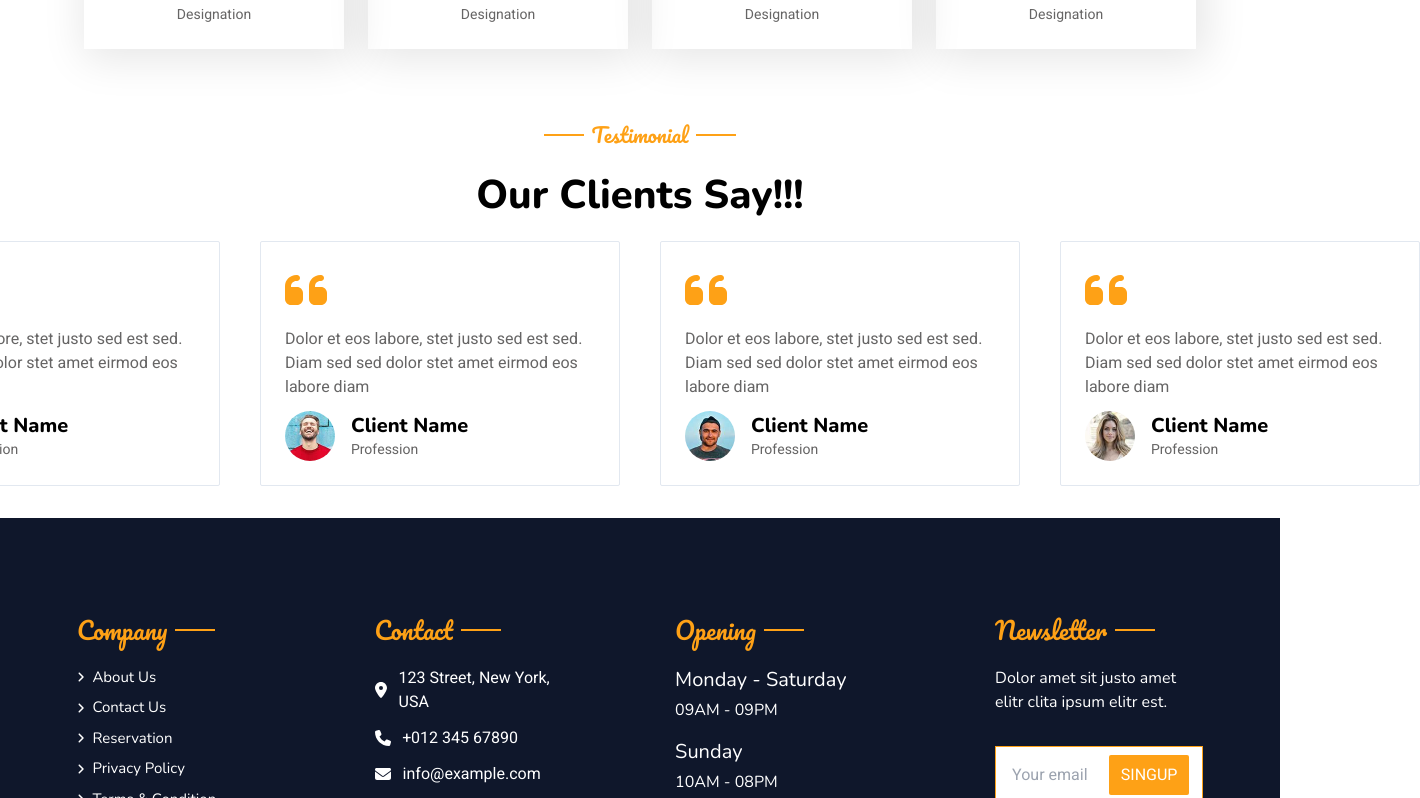
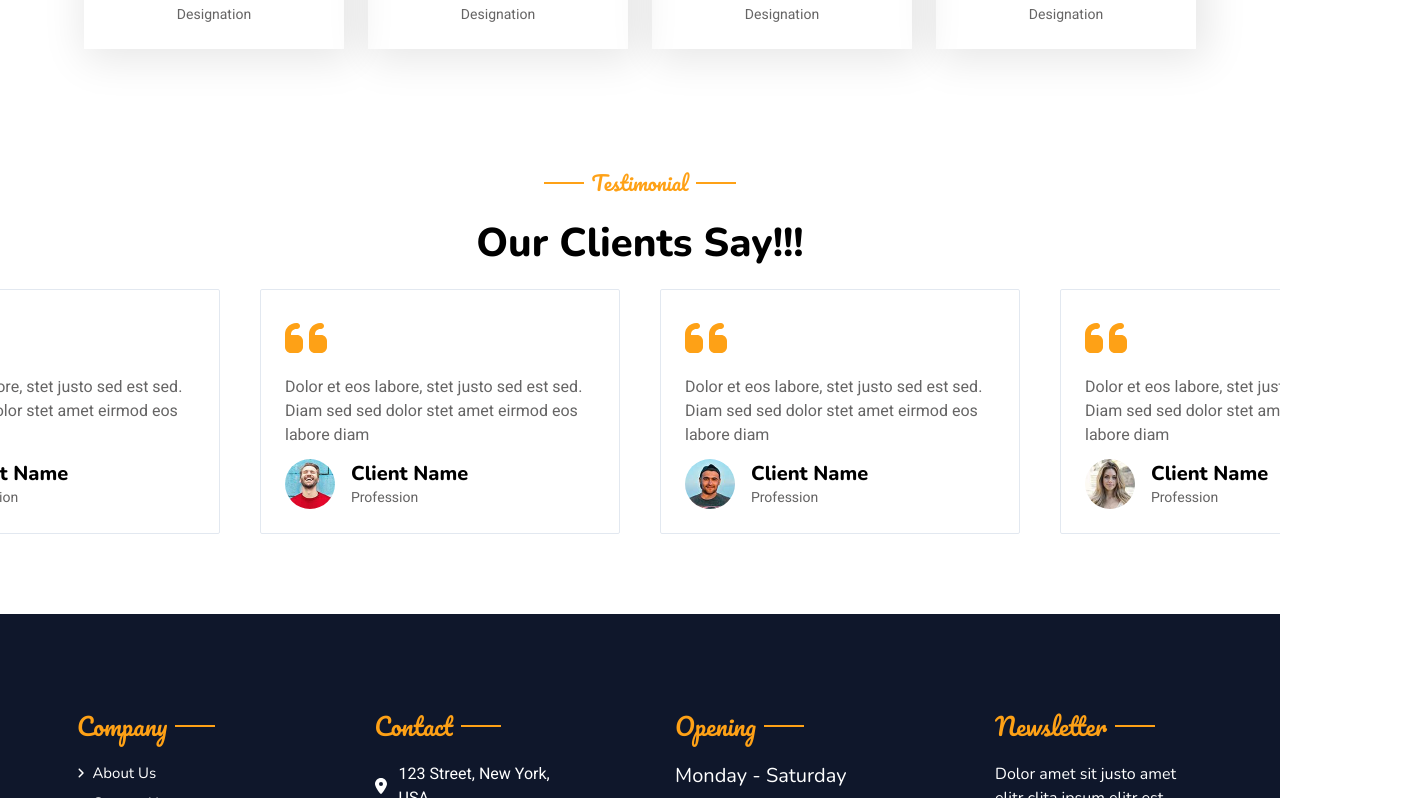
Before and after one commit to ms-moradi/Restuarant, a Next.js app: page / in a window 1280 px wide. Shown: the part 3102-3900 px from the top of the page, 1420 px wide, since content can reach past the window. Built offline with nearby package versions, Linux system fonts and the light colour scheme.

Commit message:
delete header and add title component

```diff
--- a/src/component/comments/comments.jsx
+++ b/src/component/comments/comments.jsx
@@ -1,17 +1,13 @@
 
 import CardComment from "@/component/cardComment/cardComment";
+import Title from "../title/title";
 import { commentUser } from "@/analytics/data/data";
 import { nunito, pacifico } from "@/analytics/font/fonts";
 
 const Comments =()=>{
     return(
-        <div className="flex flex-col flex-nowrap items-center gap-4 my-8">
-            <div className="flex justify-center items-center gap-2">
-                <div className="w-[40px] h-[2px] bg-[#fea116]"></div>
-                <h5 className={`${pacifico.className} text-xl text-[#fea116] font-normal`}>Testimonial</h5>
-                <div className="w-[40px] h-[2px] bg-[#fea116]"></div>
-            </div>
-            <h className={`${nunito.className} text-[40px] font-extrabold`}>Our Clients Say!!!</h>
+        <div className="w-full overflow-x-scroll flex flex-col flex-nowrap items-center gap-4 my-20">
+            <Title title={'Testimonial'} header={'Our Clients Say!!!'}/>
             <div className="flex justify-center gap-10">
                 {commentUser.map(comment=>(
                     <div key={comment.id}>
```
